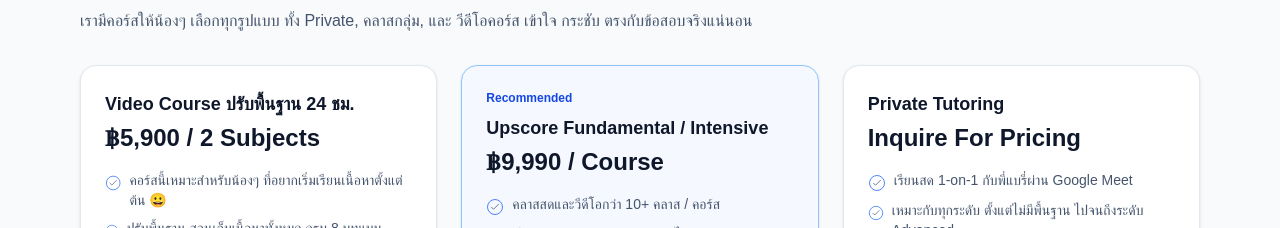
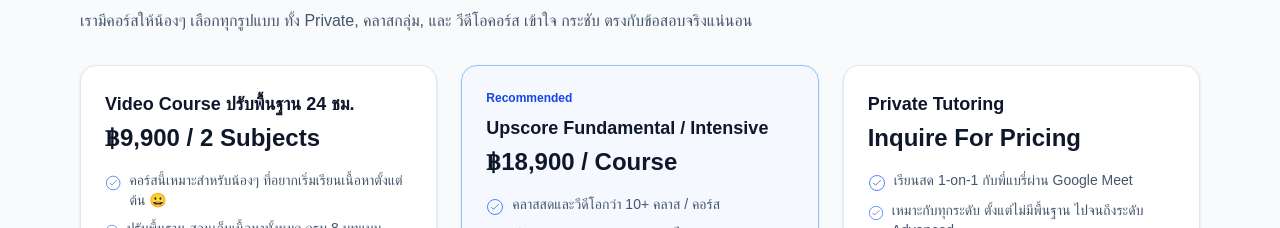
Before and after one commit to SatsterAcademy/satsteracademy, a Next.js app: page / in a window 1280 px wide. Shown: the part 842-1070 px from the top of the page. Built offline with nearby package versions, Linux system fonts and the light colour scheme.

Commit message:
Update course prices: 5900->9900, 9990->18900

```diff
--- a/app/page.tsx
+++ b/app/page.tsx
@@ -84,14 +84,14 @@ export default function SatsterHome() {
         <div className="mt-8 grid md:grid-cols-3 gap-6">
           <CourseCard
             title="Video Course ปรับพื้นฐาน 24 ชม."
-            price="฿5,900 / 2 Subjects"
+            price="฿9,900 / 2 Subjects"
             bullets={["คอร์สนี้เหมาะสำหรับน้องๆ ที่อยากเริ่มเรียนเนื้อหาตั้งแต่ต้น 😀","ปรับพื้นฐาน สอนเก็บเนื้อหาทั้งหมด ครบ 8 บทแบบละเอียด ครบทั้งสองวิชา","โจทย์มากกว่า 550+ ข้อ และ แบบฝึกหัดท้ายบทจากข้อสอบจริง🚀","ถาม-ตอบ 24 ชั่วโมง ติดตามผลนักเรียนจนสอบติด"]}
             cta="Join Fundamental Class"
           />
           <CourseCard
             featured
             title="Upscore Fundamental / Intensive"
-            price="฿9,990 / Course"
+            price="฿18,900 / Course"
             bullets={["คลาสสดและวีดีโอกว่า 10+ คลาส / คอร์ส","เรียนสด small group ถามตอบได้ตลอด","โจทย์มากกว่า 500+ ข้อจากข้อสอบจริง","ถาม-ตอบ 24 ชั่วโมง ติดตามผลนักเรียนจนสอบติด"]}
             cta="Join Upscore Class"
           />
```
